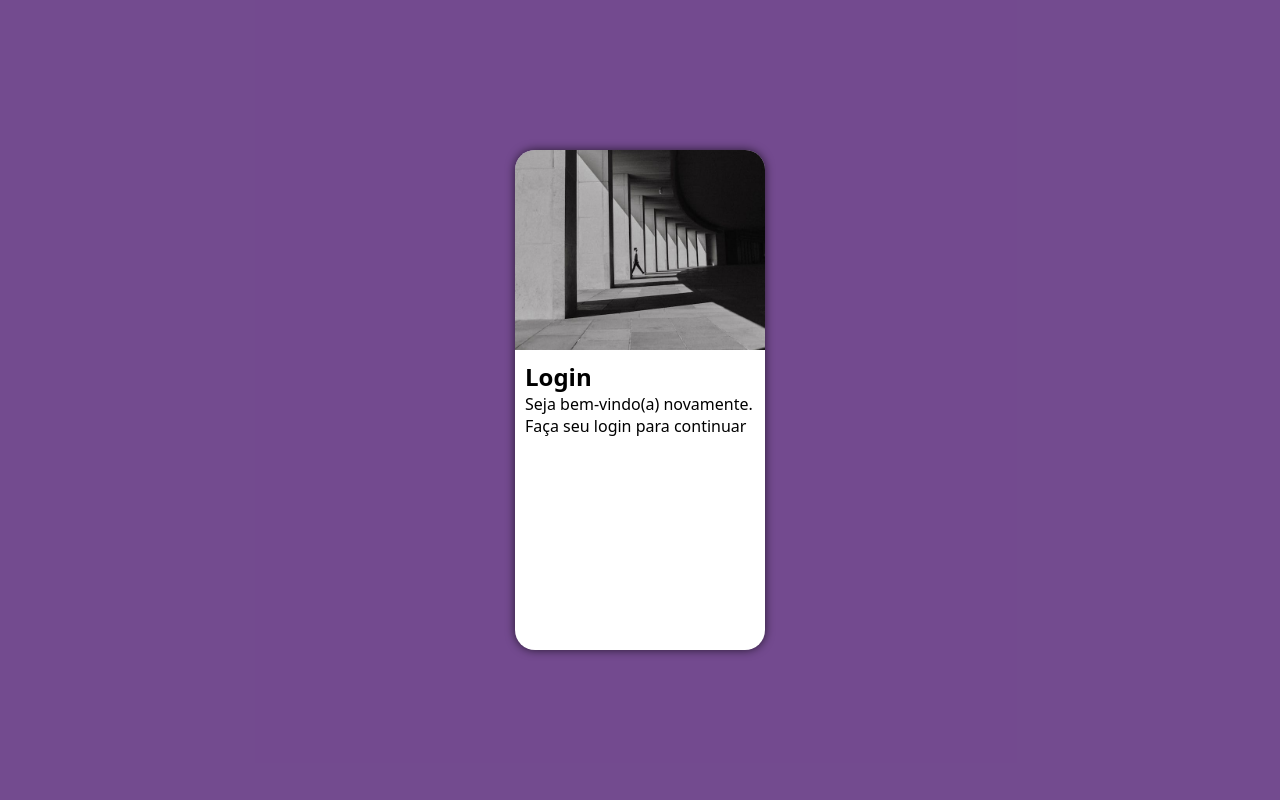
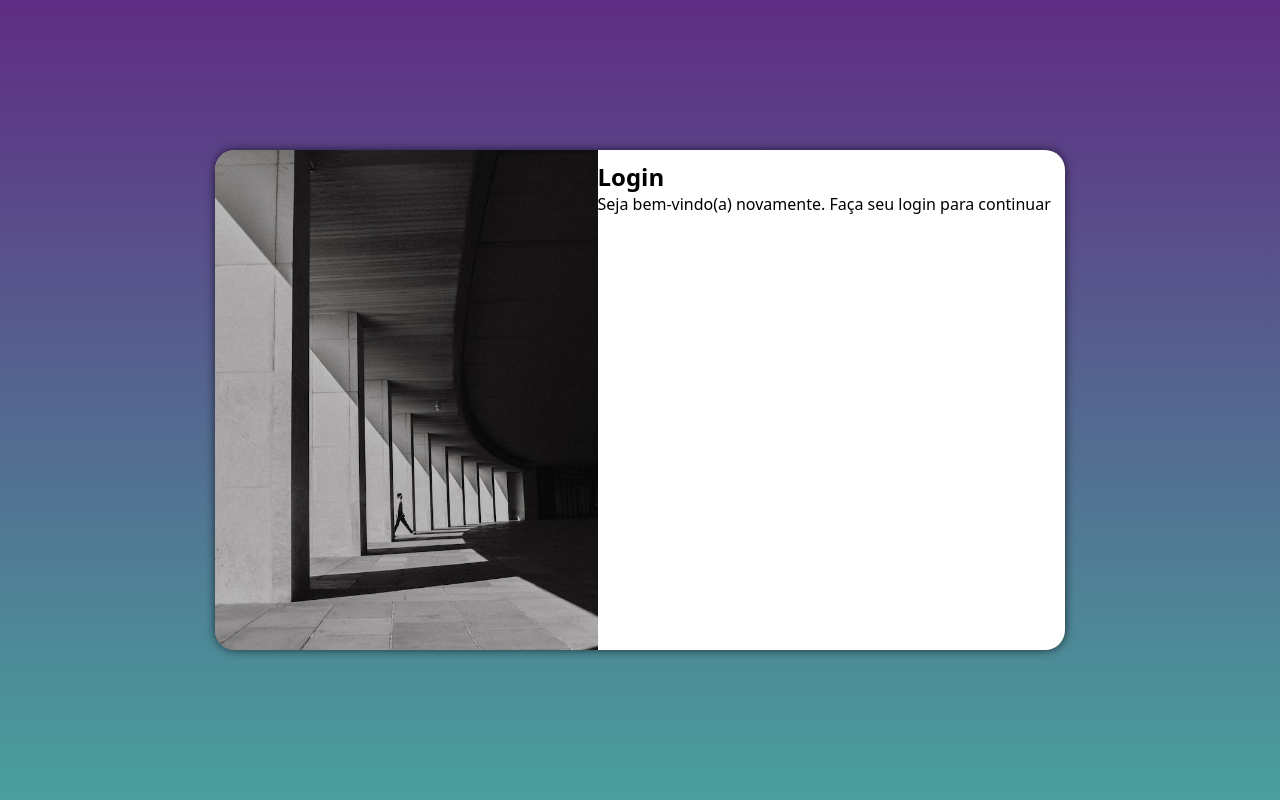
Before and after one commit to Lucas-Negrao/projeto-login, a PHP site: page / in a window 1280 px wide. Run offline with PHP 8.4, Linux system fonts and the light colour scheme.

Commit message:
outras media-querys

```diff
--- /dev/null
+++ b/estilos/media-querys.css
@@ -0,0 +1,51 @@
+/*
+    Typical Device
+    ---------------
+    Pequenas Telas = 600px
+    Tabletes = 600 até 768px (992px)
+    Desktop = 768px até 1200px
+    Grandes = acima de 1200px
+*/
+
+@media screen and (min-width:768px) and (max-width:992px) {
+
+    body{
+        background-image: linear-gradient(to top, #49a09d, #5f2c83);
+    }
+
+    section {
+        width: 80vw;
+    }
+
+    section div#foto{
+        float: left;
+        width: 30%;
+        height: 100%;
+    }
+
+    section div#formulario{
+        width: 96%;
+    }
+}
+
+@media screen and (min-width:992px)  {
+
+    body{
+        background-image: linear-gradient(to top, #49a09d, #5f2c83);
+    }
+
+    section {
+        width: 850px;
+    }
+
+    section div#foto{
+        float: left;
+        width: 45%;
+        height: 100%;
+    }
+
+    section div#formulario {
+        width: 98%;
+        padding: 10px;
+    }
+}
--- a/estilos/style.css
+++ b/estilos/style.css
@@ -35,6 +35,8 @@ section {
     border-radius: 20px;
     width: 250px;
     height: 500px;
+    transition: width 0.3s, heigth 0.3s;
+    transition-timing-function: ease;
 }
 
 section div#foto{
--- a/index.html
+++ b/index.html
@@ -4,6 +4,7 @@
     <meta charset="UTF-8">
     <meta name="viewport" content="width=device-width, initial-scale=1.0">
     <link rel="stylesheet" href="estilos/style.css">
+    <link rel="stylesheet" href="estilos/media-querys.css">
     <title>Login</title>
 </head>
 <body>
```
